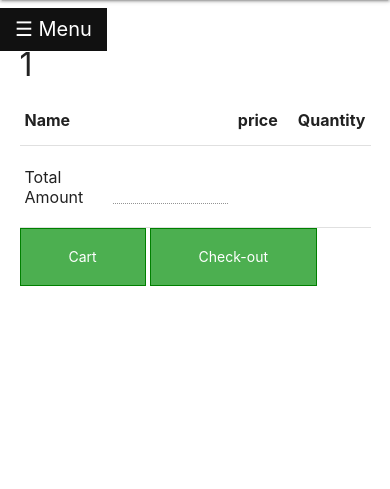
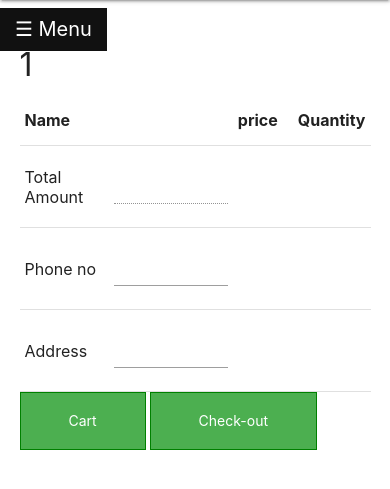
Before and after one commit to pixlmaster/FoodMania, a Django app: page /1 in a window 390 px wide. Shown: the part 56-545 px from the top of the page. Run offline with Django 3.2, Linux system fonts and the light colour scheme; data comes from the database, SQL or seed files in the repository; both versions use the stored data as it was after the commit.

Commit message:
added phone and address to orders

```diff
--- a/main/models.py
+++ b/main/models.py
@@ -45,6 +45,8 @@ class Order(models.Model):
     Orders_id = models.CharField(max_length=200, default="0")
     Orders_total = models.IntegerField(default=0)
     Restaurant_Order= models.CharField(max_length=200, default="0")
+    phone_no = models.CharField(max_length=200, default="not given")
+    Address = models.CharField(max_length=200, default="not given")
     ordering = ['Restaurant_Order']
     class Meta:
         verbose_name_plural = "Orders"
@@ -52,11 +54,13 @@ class Order(models.Model):
     def __str__(self):
         return self.Restaurant_Order
 
-def create_Order(ID, total, rest_name):
+def create_Order(ID, total, rest_name, Address, Phone):
     order=Order()
     order.Orders_id=str(ID)
     order.Orders_total=total
     order.Restaurant_Order= rest_name
+    order.Address=Address
+    order.phone_no=Phone
     return order
 
 class Order_content(models.Model):
--- a/main/templates/main/Restaurant.html
+++ b/main/templates/main/Restaurant.html
@@ -45,6 +45,14 @@
           <td>Total Amount</td>
          <td> <input type="text" name="total" id="total" disabled="disabled"> </td>
         </tr>
+        <tr>
+           <td>Phone no</td>
+           <td><input type="text" name="Phone" required="required" ></td>
+        </tr>
+        <tr>
+           <td>Address</td>
+           <td><input type="text" name="Address" required="required" ></td>
+        </tr>
         </tbody>
       </table>
 
--- a/main/views.py
+++ b/main/views.py
@@ -149,11 +149,13 @@ def checkout(request):
 		quantity = request.POST.getlist('quantity')
 		Rest_name=request.POST.get('Rest_name')
 		random_int=random.randint(10000,99999)
+		Phone_no=request.POST.get('Phone')
+		Address= request.POST.get('Address')
 		total=0
 		for i in range(len(name))  :
 			if quantity[i] is not '' :
 				total = total + int(price[i]) * int(quantity[i])
-		order=create_Order(random_int,total, Rest_name)
+		order=create_Order(random_int,total, Rest_name,Phone_no,Address)
 		order.save()
 		for i in range(len(name))  :
 			if quantity[i] is not '' :
```
Also changed, not shown: db.sqlite3, main/migrations/0018_auto_20190410_0648.py (added).
